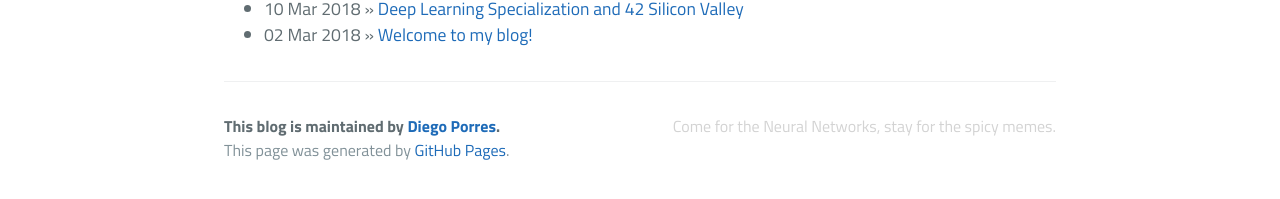
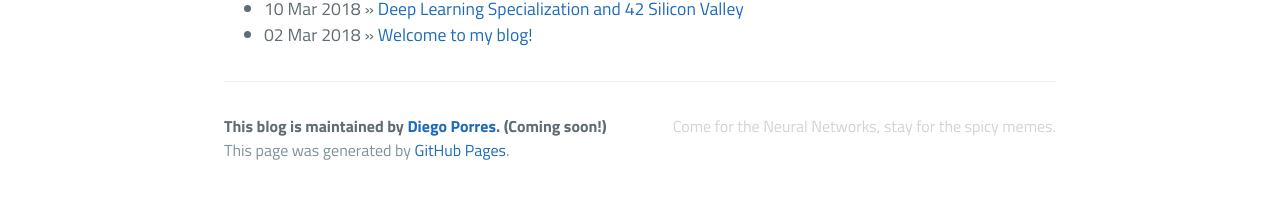
Before and after one commit to PDillis/pdillis.github.io, a Jekyll site: the page built from index.html, in a window 1280 px wide. Shown: the part 520-719 px from the top of the page. Built offline with Jekyll 4.4.1, drawn with Linux system fonts in a browser that asks for light colours.

Commit message:
Update page-footer.html

```diff
--- a/_includes/page-footer.html
+++ b/_includes/page-footer.html
@@ -1,5 +1,5 @@
 <footer class="site-footer">
   <span class="site-footer-quote">Come for the Neural Networks, stay for the spicy memes.</span>
-  <span class="site-footer-owner">This blog is maintained by <a href="{{ site.author.url }}">{{ site.author.name }}</a>.</span>
+  <span class="site-footer-owner">This blog is maintained by <a href="{{ site.author.url }}">{{ site.author.name }}</a>. (Coming soon!)</span>
   <span class="site-footer-credits">This page was generated by <a href="https://pages.github.com">GitHub Pages</a>.</span>
 </footer>
```
